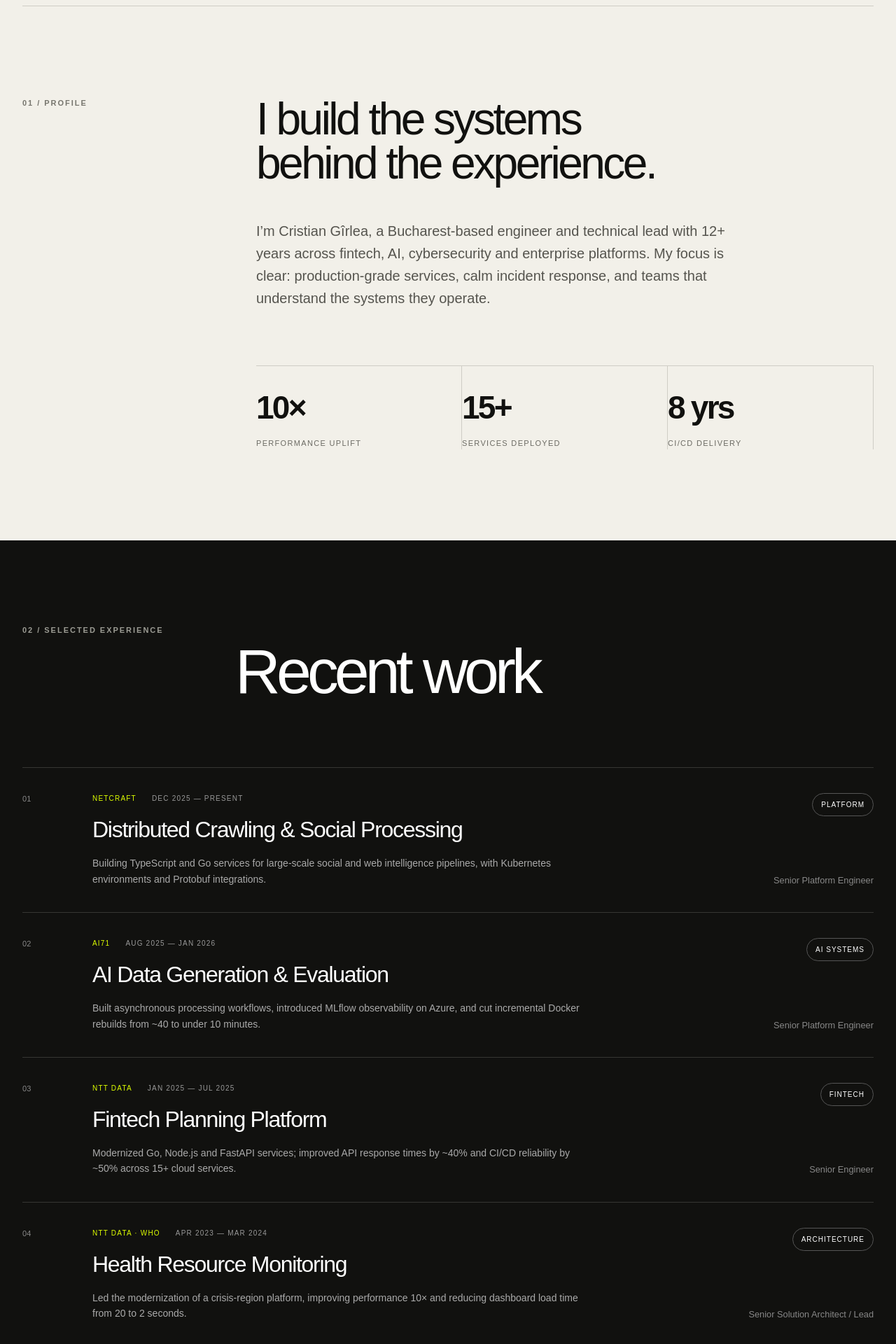
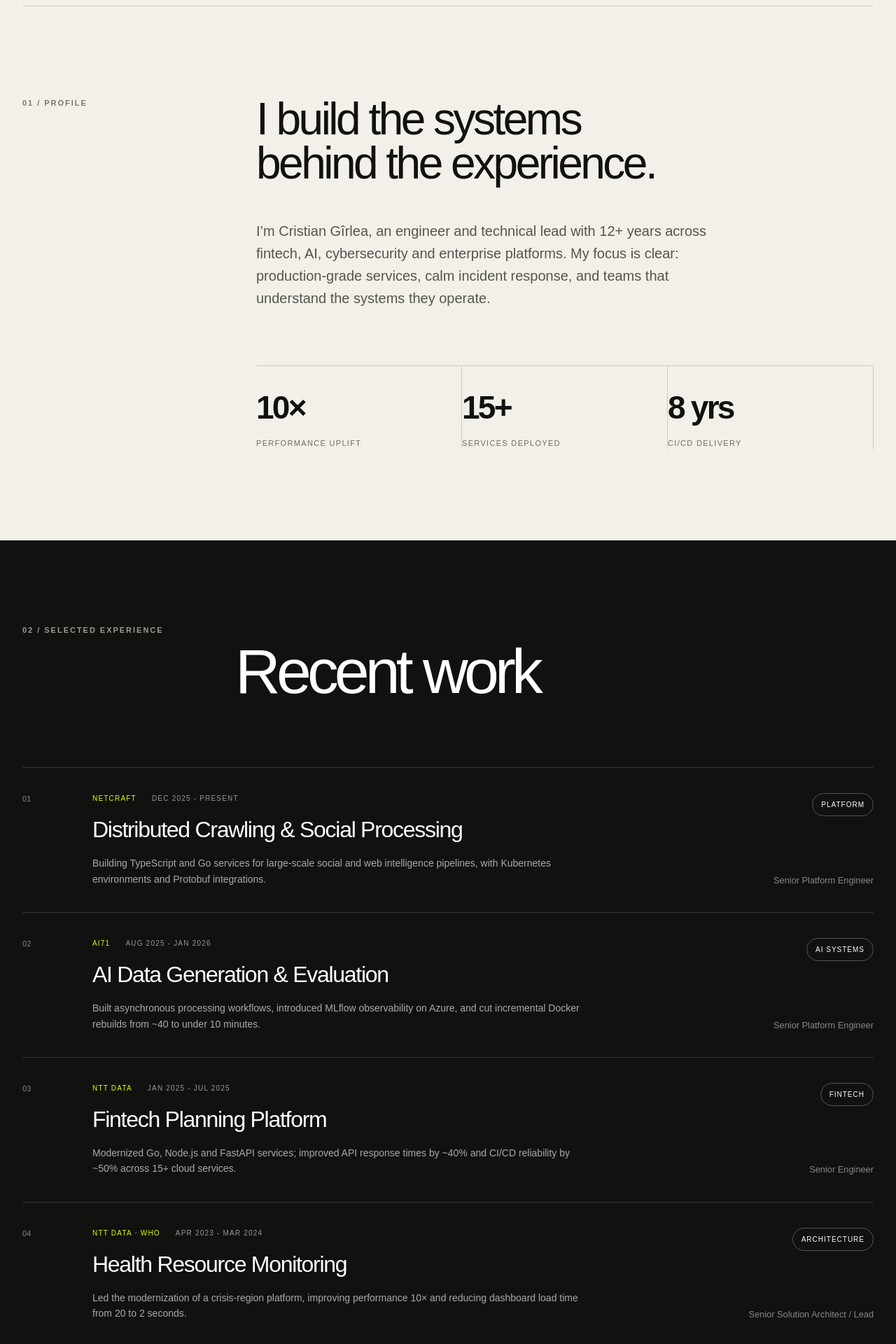
Before and after one commit to cristiangirlea/cristiangirlea-cv, a Next.js app: page / in a window 1280 px wide. Shown: the part 814-2734 px from the top of the page at 70% size. Built offline with nearby package versions, Linux system fonts and the light colour scheme.

Commit message:
Refine contact information and public copy (#5)
Add direct contact links, remove Bucharest and long em dashes, and keep the deployment fully static.

```diff
--- a/app/layout.tsx
+++ b/app/layout.tsx
@@ -1,4 +1,4 @@
 import type { Metadata } from 'next';
 import './globals.css';
-export const metadata: Metadata = { metadataBase:new URL('https://cristiangirlea.ro'), title:'Cristian Gîrlea — Senior Platform & Backend Engineer', description:'Portfolio of Cristian Gîrlea, a senior platform and backend engineer building reliable cloud-native systems.', openGraph:{title:'Cristian Gîrlea — Senior Platform & Backend Engineer',description:'Engineering resilient platforms at scale.',type:'website',images:[{url:'/og.png',width:1536,height:1024,alt:'Cristian Gîrlea — Senior Platform & Backend Engineer'}]}, twitter:{card:'summary_large_image',title:'Cristian Gîrlea — Senior Platform & Backend Engineer',description:'Engineering resilient platforms at scale.',images:['/og.png']} };
+export const metadata: Metadata = { metadataBase:new URL('https://cristiangirlea.ro'), title:'Cristian Gîrlea | Senior Platform & Backend Engineer', description:'Portfolio of Cristian Gîrlea, a senior platform and backend engineer building reliable cloud-native systems.', openGraph:{title:'Cristian Gîrlea | Senior Platform & Backend Engineer',description:'Engineering resilient platforms at scale.',type:'website',images:[{url:'/og.png',width:1536,height:1024,alt:'Cristian Gîrlea, Senior Platform & Backend Engineer'}]}, twitter:{card:'summary_large_image',title:'Cristian Gîrlea | Senior Platform & Backend Engineer',description:'Engineering resilient platforms at scale.',images:['/og.png']} };
 export default function RootLayout({children}:Readonly<{children:React.ReactNode}>){return <html lang="en"><body>{children}</body></html>}
--- a/app/page.tsx
+++ b/app/page.tsx
@@ -1,8 +1,8 @@
 const experience = [
-  { period: "Dec 2025 — Present", company: "Netcraft", role: "Senior Platform Engineer", title: "Distributed Crawling & Social Processing", detail: "Building TypeScript and Go services for large-scale social and web intelligence pipelines, with Kubernetes environments and Protobuf integrations.", tag: "Platform" },
-  { period: "Aug 2025 — Jan 2026", company: "AI71", role: "Senior Platform Engineer", title: "AI Data Generation & Evaluation", detail: "Built asynchronous processing workflows, introduced MLflow observability on Azure, and cut incremental Docker rebuilds from ~40 to under 10 minutes.", tag: "AI Systems" },
-  { period: "Jan 2025 — Jul 2025", company: "NTT DATA", role: "Senior Engineer", title: "Fintech Planning Platform", detail: "Modernized Go, Node.js and FastAPI services; improved API response times by ~40% and CI/CD reliability by ~50% across 15+ cloud services.", tag: "Fintech" },
-  { period: "Apr 2023 — Mar 2024", company: "NTT DATA · WHO", role: "Senior Solution Architect / Lead", title: "Health Resource Monitoring", detail: "Led the modernization of a crisis-region platform, improving performance 10× and reducing dashboard load time from 20 to 2 seconds.", tag: "Architecture" },
+  { period: "Dec 2025 - Present", company: "Netcraft", role: "Senior Platform Engineer", title: "Distributed Crawling & Social Processing", detail: "Building TypeScript and Go services for large-scale social and web intelligence pipelines, with Kubernetes environments and Protobuf integrations.", tag: "Platform" },
+  { period: "Aug 2025 - Jan 2026", company: "AI71", role: "Senior Platform Engineer", title: "AI Data Generation & Evaluation", detail: "Built asynchronous processing workflows, introduced MLflow observability on Azure, and cut incremental Docker rebuilds from ~40 to under 10 minutes.", tag: "AI Systems" },
+  { period: "Jan 2025 - Jul 2025", company: "NTT DATA", role: "Senior Engineer", title: "Fintech Planning Platform", detail: "Modernized Go, Node.js and FastAPI services; improved API response times by ~40% and CI/CD reliability by ~50% across 15+ cloud services.", tag: "Fintech" },
+  { period: "Apr 2023 - Mar 2024", company: "NTT DATA · WHO", role: "Senior Solution Architect / Lead", title: "Health Resource Monitoring", detail: "Led the modernization of a crisis-region platform, improving performance 10× and reducing dashboard load time from 20 to 2 seconds.", tag: "Architecture" },
 ];
 const skills = [
   ["Languages", "TypeScript · Go · Python · Node.js"],
@@ -22,14 +22,14 @@ export default function Home() {
       <div className="eyebrow"><i /> Available for ambitious engineering work</div>
       <h1>Engineering resilient<br/><em>platforms at scale.</em></h1>
       <div className="heroFoot">
-        <p>Senior Platform & Backend Engineer translating complex systems into reliable products — from cloud-native infrastructure to distributed services.</p>
+        <p>Senior Platform & Backend Engineer translating complex systems into reliable products, from cloud-native infrastructure to distributed services.</p>
         <div className="heroActions"><a className="primary" href="#experience">Explore my work <span>↓</span></a><a className="textLink" href="#contact">Get in touch <span>↗</span></a></div>
       </div>
       <div className="signal" aria-hidden="true"><div className="orbit"/><div className="orbit orbitTwo"/><div className="signalCore"><span>12+</span><small>years<br/>engineering</small></div><b className="labelOne">PLATFORM</b><b className="labelTwo">BACKEND</b><b className="labelThree">CLOUD</b></div>
     </section>
     <section className="intro shell" id="about">
       <div className="sectionLabel">01 / Profile</div>
-      <div className="introCopy"><h2>I build the systems<br/>behind the experience.</h2><p>I’m Cristian Gîrlea, a Bucharest-based engineer and technical lead with 12+ years across fintech, AI, cybersecurity and enterprise platforms. My focus is clear: production-grade services, calm incident response, and teams that understand the systems they operate.</p>
+      <div className="introCopy"><h2>I build the systems<br/>behind the experience.</h2><p>I’m Cristian Gîrlea, an engineer and technical lead with 12+ years across fintech, AI, cybersecurity and enterprise platforms. My focus is clear: production-grade services, calm incident response, and teams that understand the systems they operate.</p>
         <div className="stats"><div><strong>10×</strong><span>Performance uplift</span></div><div><strong>15+</strong><span>Services deployed</span></div><div><strong>8 yrs</strong><span>CI/CD delivery</span></div></div>
       </div>
     </section>
@@ -38,7 +38,7 @@ export default function Home() {
       <div className="projects">{experience.map((item,index)=><article className="project" key={item.title}><div className="projectNum">0{index+1}</div><div className="projectMain"><div className="meta"><span>{item.company}</span><span>{item.period}</span></div><h3>{item.title}</h3><p>{item.detail}</p></div><div className="projectSide"><span>{item.tag}</span><small>{item.role}</small></div></article>)}</div>
     </div></section>
     <section className="expertise shell" id="expertise"><div className="sectionLabel">03 / Capabilities</div><div className="expertiseGrid"><div><h2>Depth where<br/>it matters.</h2><p>Hands-on engineering backed by structured troubleshooting, customer communication, documentation and knowledge sharing.</p></div><div className="skillList">{skills.map(([title,items],index)=><div className="skill" key={title}><span>0{index+1}</span><h3>{title}</h3><p>{items}</p></div>)}</div></div></section>
-    <section className="education shell"><div className="sectionLabel">04 / Education</div><div className="degree"><span>2017 — 2020</span><h2>M.A. Artificial Intelligence</h2><p>University of Craiova</p></div></section>
-    <footer id="contact"><div className="shell footerInner"><div className="sectionLabel light">05 / Contact</div><h2>Let’s build something<br/><em>that holds up.</em></h2><p>Open to senior platform, backend and technical leadership opportunities.</p><div className="contactDetails"><a href="mailto:contact@cristiangirlea.ro" className="contactLink">contact@cristiangirlea.ro <span>↗</span></a><a href="tel:+40724982214" className="contactLink">+40 724 982 214 <span>↗</span></a></div><div className="footerBottom"><span>CRISTIAN GÎRLEA</span><span>Bucharest, Romania · © 2026</span></div></div></footer>
+    <section className="education shell"><div className="sectionLabel">04 / Education</div><div className="degree"><span>2017 - 2020</span><h2>M.A. Artificial Intelligence</h2><p>University of Craiova</p></div></section>
+    <footer id="contact"><div className="shell footerInner"><div className="sectionLabel light">05 / Contact</div><h2>Let’s build something<br/><em>that holds up.</em></h2><p>Open to senior platform, backend and technical leadership opportunities.</p><div className="contactDetails"><a href="mailto:contact@cristiangirlea.ro" className="contactLink">contact@cristiangirlea.ro <span>↗</span></a><a href="tel:+40724982214" className="contactLink">+40 724 982 214 <span>↗</span></a></div><div className="footerBottom"><span>CRISTIAN GÎRLEA</span><span>© 2026</span></div></div></footer>
   </main>;
 }
```
Also changed, not shown: 1 other file (tests, documents, lock files or other folders).
